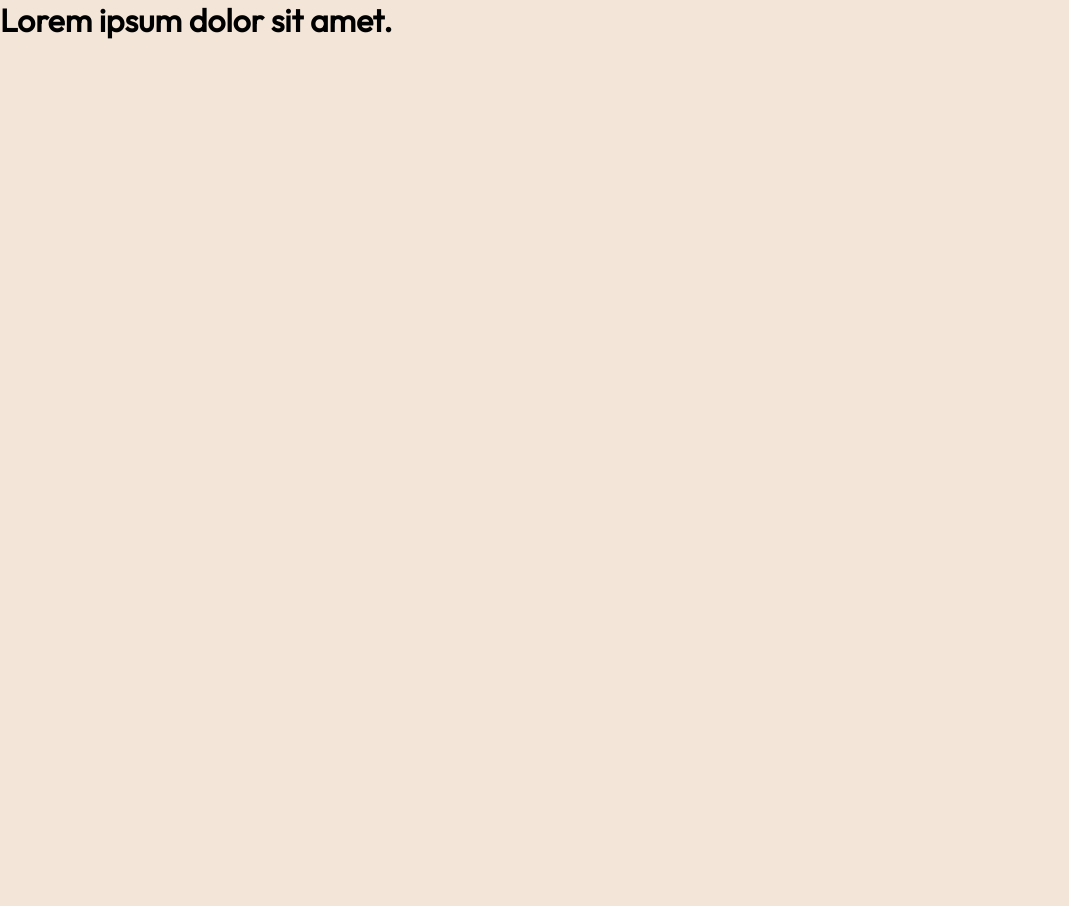
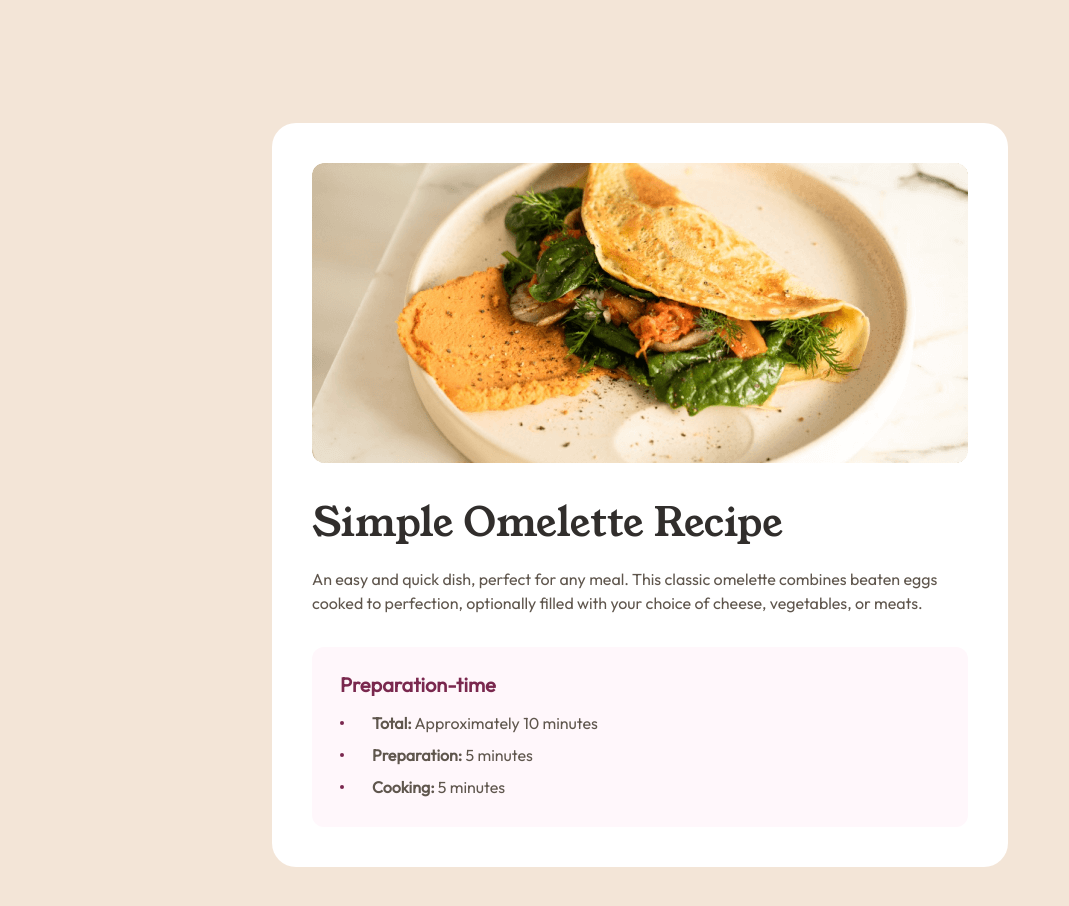
Before and after one commit to Ergashev95/recipe-page, a plain HTML site: page index.html in a window 1280 px wide. Shown: the whole page, without its empty margins (0-1069 px from the left). Before the commit the page ends 800 px from the top, so only its background shows below. Drawn offline with Linux system fonts and the light colour scheme.

Commit message:
add cards-recipe and preperatio-time section add html and styles

```diff
--- a/css/main.css
+++ b/css/main.css
@@ -7,6 +7,8 @@
     --Dark-Raspberry: #7A284E;
     --Brandy-Red: #854632;
     --Eggshell: #F3E5D7;
+    --White: #fff;
+    --Snow: #FFF7FB;
     --Outfit: "Outfit";
     --YoungSerif: "YoungSerif";
 }
@@ -33,4 +35,94 @@ body {
     font-family: var(--Outfit);
     background-color: var(--Eggshell);
     font-size: 16px;
+    padding-top: 123px;
+    padding-bottom: 123px;
 }
+
+
+
+.cards {
+    max-width: 736px;
+    width: 100%;
+    padding: 40px;
+    background-color: var(--White);
+    margin: auto;
+    border-radius: 24px;
+    display: flex;
+    flex-direction: column;
+    row-gap: 40px;
+}
+.card-image {
+    width: 100%;
+    height: 300px;
+
+}
+.card-image__photo {
+    border-radius: 12px;
+    object-fit: cover;
+}
+.cards-body {
+    display: flex;
+    flex-direction: column;
+    row-gap: 32px;
+}
+.cards-recipe {
+    display: flex;
+    flex-direction: column;
+    row-gap: 24px;
+}
+.cards-recipe__headline {
+    font-family: var(--YoungSerif);
+    font-size: 40px;
+    font-weight: 400;
+    line-height: 40px;
+    color: var(--Dark-Charcoal);
+}
+.cards-recipe__desc {
+    font-family: var(--Outfit);
+    font-size: 16px;
+    font-weight: 400;
+    line-height: 24px;
+    color: var(--Wenge-Brown);
+}
+
+
+/* preparation-time */
+.preparation-time {
+    background-color: var(--Snow);
+    padding: 28px;
+    border-radius: 12px;
+    display: flex;
+    flex-direction: column;
+    row-gap: 16px;
+}
+.preparation-time__title {
+    color: var(--Dark-Raspberry);
+    font-family: var(--Outfit);
+    font-size: 20px;
+    font-weight: 600;
+    line-height: 100%;
+}
+.preparation-time__list {
+    display: flex;
+    flex-direction: column;
+    row-gap: 8px;
+
+}
+.preparation-time__item {
+    display: flex;
+    align-items: center;
+    column-gap: 28px;
+}
+.preparation-time__text {
+    color: var(--Wenge-Brown);
+    font-size: 16px;
+    font-weight: 400;
+    line-height: 24px;
+
+}
+.preparation-time__span {
+    font-weight: 700;
+}
+
+/* preparation-time */
--- a/index.html
+++ b/index.html
@@ -5,11 +5,55 @@
     <meta name="viewport" content="width=device-width, initial-scale=1.0">
     <title>recipe page</title>
     <link rel="stylesheet" href="./css/main.css">
-
 </head>
 <body>
 
-    <h1>Lorem ipsum dolor sit amet.</h1>
+
+    <div class="cards">
+        <div class="card-image">
+            <img src="./img/top-image.png" alt="Omelette image" class="card-image__photo">
+        </div>
+        <div class="cards-body">
+            <div class="cards-recipe">
+                <h1 class="cards-recipe__headline">Simple Omelette Recipe</h1>
+                <p class="cards-recipe__desc">An easy and quick dish, perfect for any meal. This classic omelette combines beaten eggs cooked to perfection, optionally filled with your choice of cheese, vegetables, or meats.</p>
+            </div>
+
+            <div class="preparation-time">
+                <h3 class="preparation-time__title">Preparation-time</h3>
+                <ul class="preparation-time__list">
+                    <li class="preparation-time__item">
+                        <svg xmlns="http://www.w3.org/2000/svg" width="4" height="4" viewBox="0 0 4 4" fill="none">
+                            <circle cx="2" cy="2" r="2" fill="#7A284E"/>
+                         </svg>
+                         <p class="preparation-time__text">
+                            <span class="preparation-time__span">Total:</span>
+                             Approximately 10 minutes
+                         </p>
+                    </li>
+                    <li class="preparation-time__item">
+                        <svg xmlns="http://www.w3.org/2000/svg" width="4" height="4" viewBox="0 0 4 4" fill="none">
+                            <circle cx="2" cy="2" r="2" fill="#7A284E"/>
+                         </svg>
+                         <p class="preparation-time__text">
+                            <span class="preparation-time__span"> Preparation:</span>
+                            5 minutes
+                         </p>
+                    </li>
+                    <li class="preparation-time__item">
+                        <svg xmlns="http://www.w3.org/2000/svg" width="4" height="4" viewBox="0 0 4 4" fill="none">
+                            <circle cx="2" cy="2" r="2" fill="#7A284E"/>
+                         </svg>
+                         <p class="preparation-time__text">
+                            <span class="preparation-time__span">Cooking:</span>
+                             5 minutes
+                         </p>
+                    </li>
+                </ul>
+            </div>
+        </div>
+    </div>
+
 
 </body>
 </html>
```
